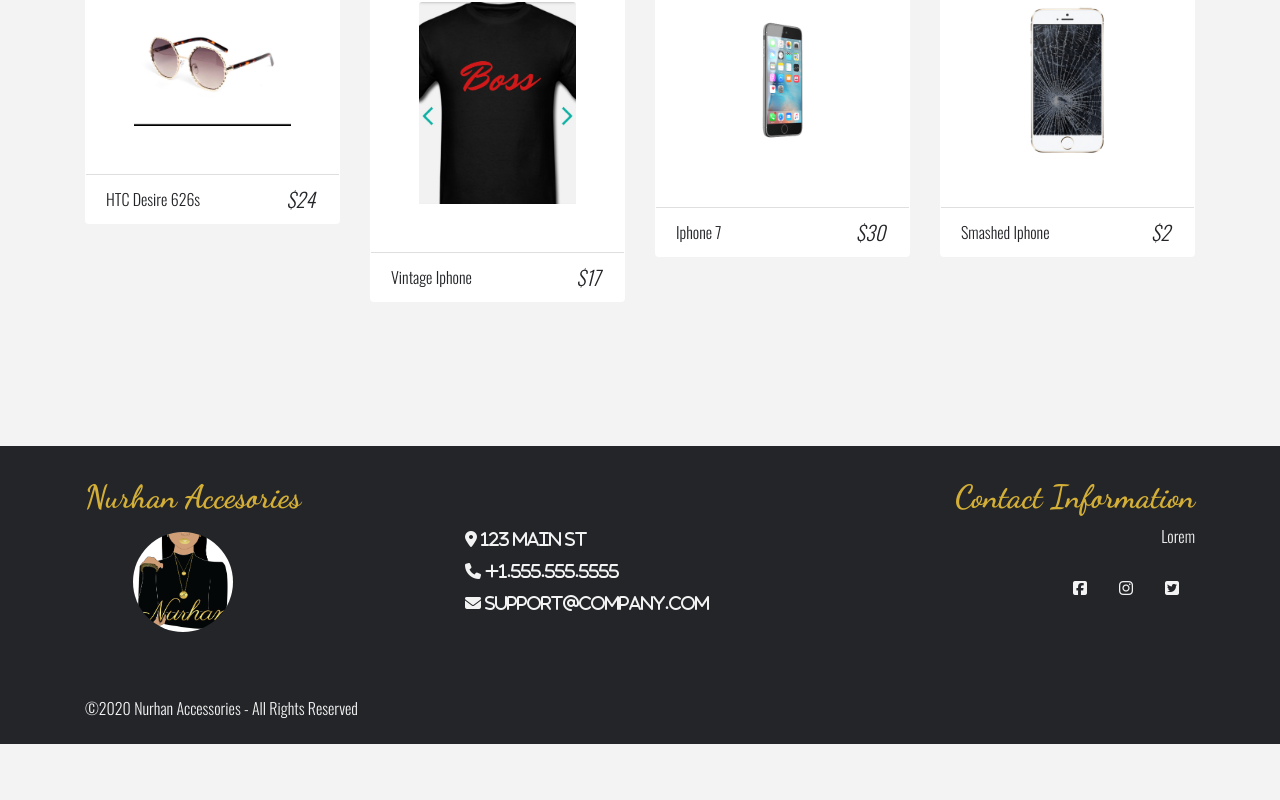
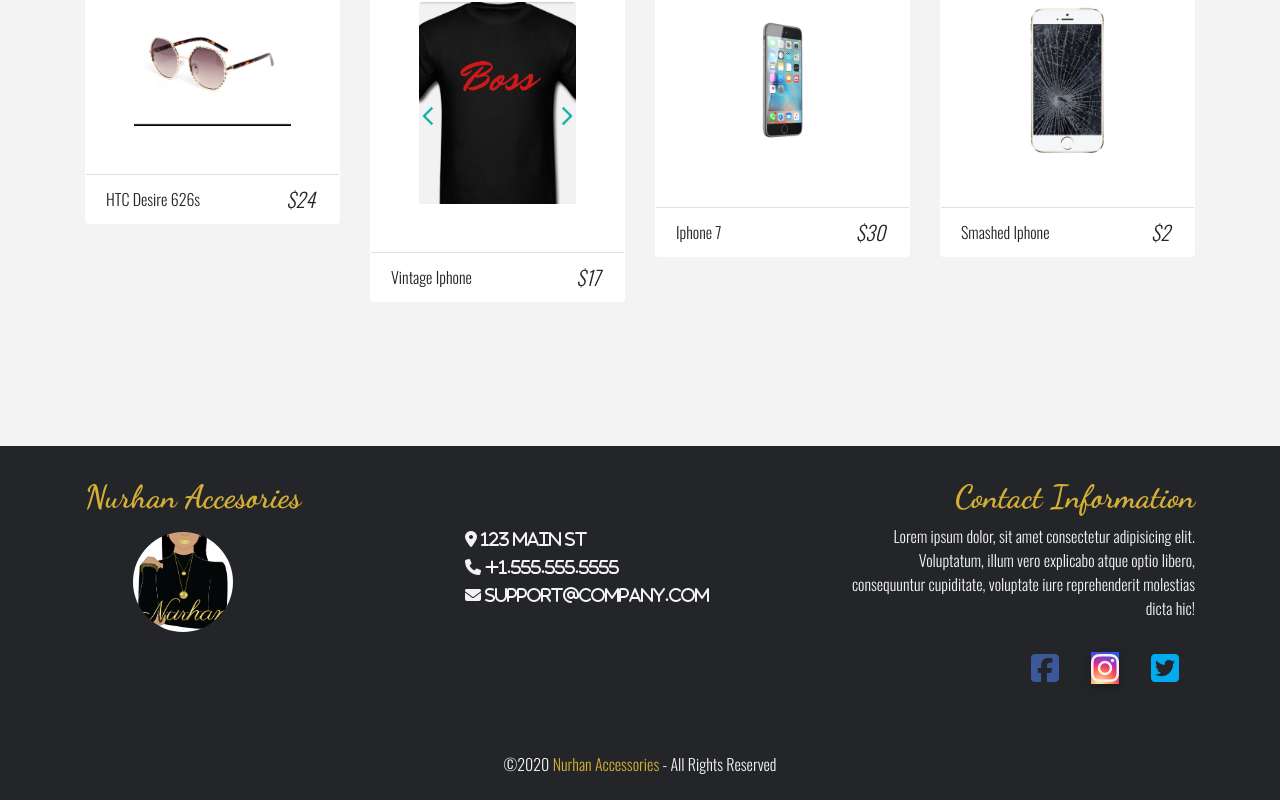
Before and after one commit to jtubay/ShoppingSite, a React (Create React App) app: page / in a window 1280 px wide. Shown: the part 596-1396 px from the top of the page. Before the commit the page ends 1340 px from the top, so only its background shows below. Built offline with nearby package versions, Linux system fonts and the light colour scheme.

Commit message:
added to the footer

```diff
--- a/src/App.css
+++ b/src/App.css
@@ -33,6 +33,9 @@ body{
   letter-spacing: 0.3rem;
   text-transform: uppercase;
 }
+.compFoot{
+  color:var(--mainGold)
+}
 .btn-black{
   background: transparent;
   text-transform: capitalize;
--- a/src/components/Footer.jsx
+++ b/src/components/Footer.jsx
@@ -10,7 +10,7 @@ export default function Footer() {
         <div className="footer-middle">
             <div className="container">
                 <div className="row">
-                    <div className="col-md-4 col-sm-6 mb-3" >
+                    <div className="col-md-4 col-sm-6 mb-1" >
                     <h2 className="company mb-3">Nurhan Accesories</h2>
                         <img src={Logo} className="imgLogo" alt=""/>
 
@@ -24,16 +24,16 @@ export default function Footer() {
                             <li>lorem upsim</li>
                         </ul>
                     </div> */}
-                    <div className="col-md-4 col-sm-6 mb-3">
+                    <div className="col-md-4 col-sm-6 mb-1">
 
 
 
-                    <div className="mb-2 mt-5">
+                    <div className="mb-1 mt-5">
                          <i className="fa fa-map-marker"><span>  123 Main St</span></i>
 
                      </div>
 
-                     <div className="mb-2">
+                     <div className="mb-1">
                          <i className="fa fa-phone"><span>  +1.555.555.5555</span></i>
 
                      </div>
@@ -45,20 +45,20 @@ export default function Footer() {
 
 
                     </div>
-                    <div className="col-md-4 col-sm-6 mb-3 text-right">
+                    <div className="col-md-4 col-sm-6 mb-1 text-right">
                         <h2 className="contactMe">Contact Information</h2>
-                        <p>Lorem</p>
-                        <i className="fab fa-facebook-square social"></i>
-                     <i className="fab fa-instagram social"></i>
-                     <i className="fab fa-twitter-square social"></i>
+                        <p>Lorem ipsum dolor, sit amet consectetur adipisicing elit. Voluptatum, illum vero explicabo atque optio libero, consequuntur cupiditate, voluptate iure reprehenderit molestias dicta hic!</p>
+                        <i className="fab fa-2x fa-facebook-square social"></i>
+                     <i className="fab fa-2x fa-instagram social"></i>
+                     <i className="fab fa-2x fa-twitter-square social"></i>
                     </div>
 
                 </div>
                 {/* footer copy */}
                 <div className="footer-bottom">
 
-                            <p className="text-xs-center">
-                                &copy;{new Date().getFullYear()} Nurhan Accessories - All Rights Reserved
+                            <p className="text-xs-center text-center">
+                                &copy;{new Date().getFullYear()} <span className="compFoot">Nurhan Accessories</span> - All Rights Reserved
                             </p>
 
 
--- a/src/components/Styled.jsx
+++ b/src/components/Styled.jsx
@@ -127,6 +127,20 @@ export const FooterContainer = styled.footer`
 
 
     }
+    .fa-instagram {
+        background: #d6249f;
+  background: radial-gradient(circle at 30% 107%, #fdf497 0%, #fdf497 5%, #fd5949 45%,#d6249f 60%,#285AEB 90%);
+  box-shadow: 0px 3px 10px rgba(0,0,0,.25);
+
+
+
+    }
+    .fa-twitter-square {
+       color: #00acee;
+    }
+.fa-facebook-square{
+    color:#3b5998
+}
 
 `;
 export const ModalContainer = styled.div `
```
